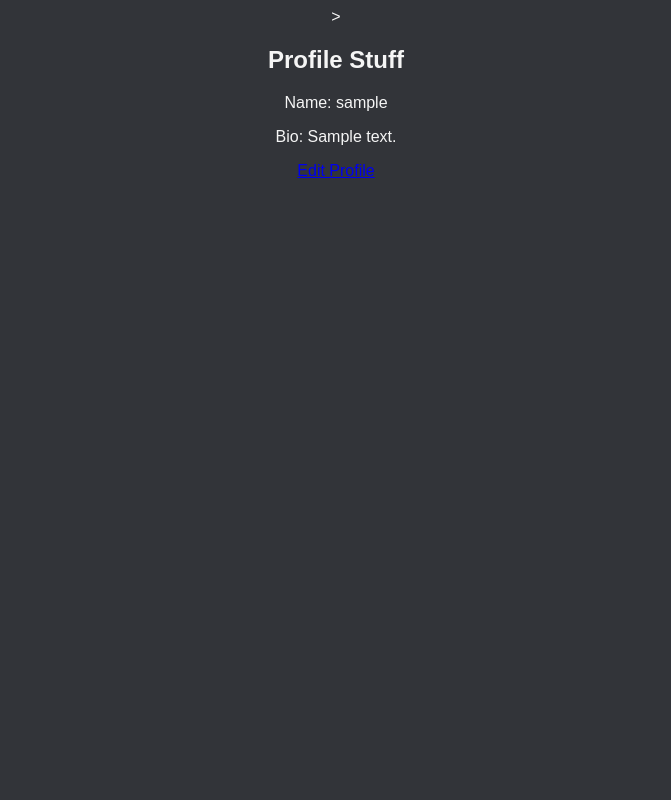
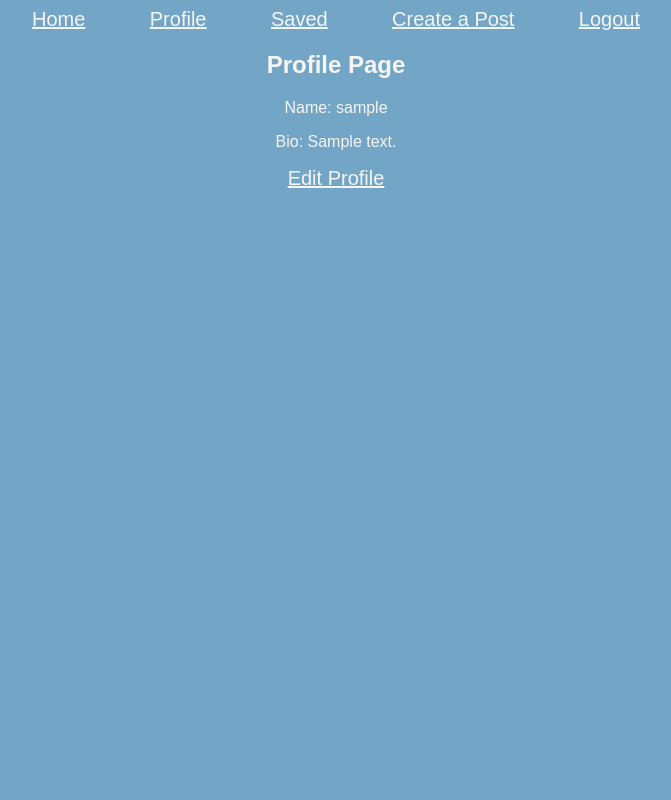
Before and after one commit to laurenhannah29/TasteBuds, a Flask app: page /index in a window 1280 px wide. Shown: the whole page, without its empty margins (304-975 px from the left). Run offline with Flask 2, Linux system fonts and the light colour scheme; a user stored in the database is signed in; tables that the repository leaves empty hold one stand-in row (values such as "Sample post").

Commit message:
alert messages

```diff
--- a/src/pages/EditProfile.js
+++ b/src/pages/EditProfile.js
@@ -22,6 +22,7 @@
     setVal(newProfile);
   }
   function onClickSave() {
+    javascript: alert('Profile Updatd');
     fetch('/save_profile', {
       method: 'POST',
       headers: {
--- a/src/pages/Home.js
+++ b/src/pages/Home.js
@@ -41,6 +41,7 @@
         const formData = new FormData();
         formData.append("post_id", e.target.value);
         console.log(e.target.value);
+        javascript: alert('Post Saved');
         fetch("/save_post", {
             method: "POST",
             body: formData
--- a/src/pages/Saved.js
+++ b/src/pages/Saved.js
@@ -32,9 +32,9 @@
                 {saves.map((saved) => renderSaved(saved))}
             </div>
 
-            <form method="POST" action="/upload">
+            {/* <form method="POST" action="/upload">
                 <button type="submit">Upload</button>
-            </form>
+            </form> */}
         </div>
 
     );
--- a/templates/profile.html
+++ b/templates/profile.html
@@ -6,12 +6,34 @@
 			text-align: center;
 			color: whitesmoke;
 			font-family: Arial, Helvetica, sans-serif;
-			background-color: #323439;
+			background-color: #73a5c6;
 		}
-	</style>>
+
+		a:link {
+			color: whitesmoke;
+			font-size: 20px;
+			font-family: Arial, Helvetica, sans-serif;
+		}
+
+		a:visited {
+			color: whitesmoke;
+		}
+
+		li {
+			display: inline;
+			margin: 30px;
+		}
+	</style>
 </head>
 
 <body>
+	<div class="navabr">
+		<li><a href="/home">Home</a></li>
+		<li><a href="/profile">Profile</a></li>
+		<li><a href="/saved">Saved</a></li>
+		<li><a href="/NewPost">Create a Post</a></li>
+		<li><a href="/logout">Logout</a></li>
+	</div>
 
 	<div class="feedback">
 		<!-- <form method="POST" action="/rate">
@@ -25,7 +47,7 @@
 			</p>
 		</form> -->
 
-		<h2>Profile Stuff</h2>
+		<h2>Profile Page</h2>
 		{% for profile in profile_info %}
 		<div>
 			<!-- <p>Photo: {{profile.photo}}</p> -->
--- a/utils/saved.py
+++ b/utils/saved.py
@@ -53,11 +53,7 @@
         if post.user_id == current_user.id and post.post_id == post_id:
             return redirect(url_for("bp.index"))
 
-
-    new_saved = Saved(
-        post_id=post_id,
-        user_id= current_user.id
-    )
+    new_saved = Saved(post_id=post_id, user_id=current_user.id)
 
     db.session.add(new_saved)
     db.session.commit()
```
